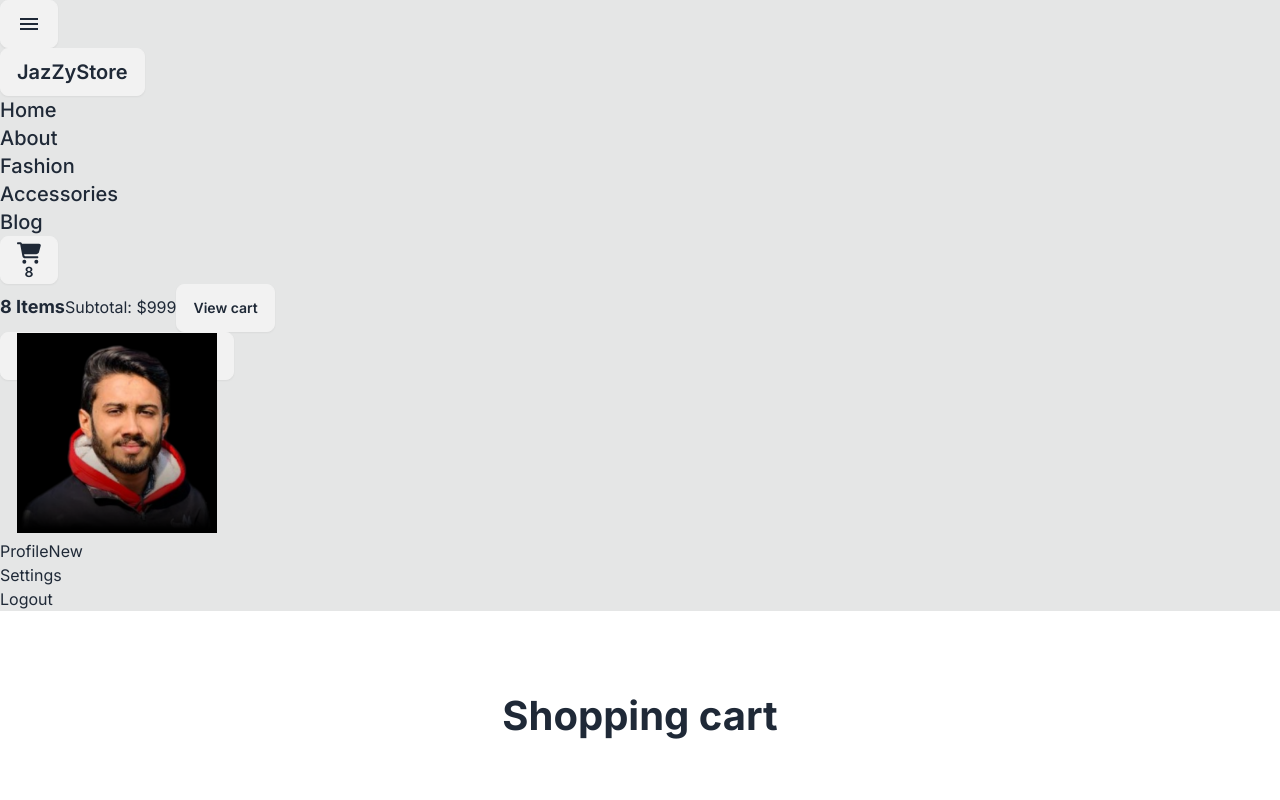
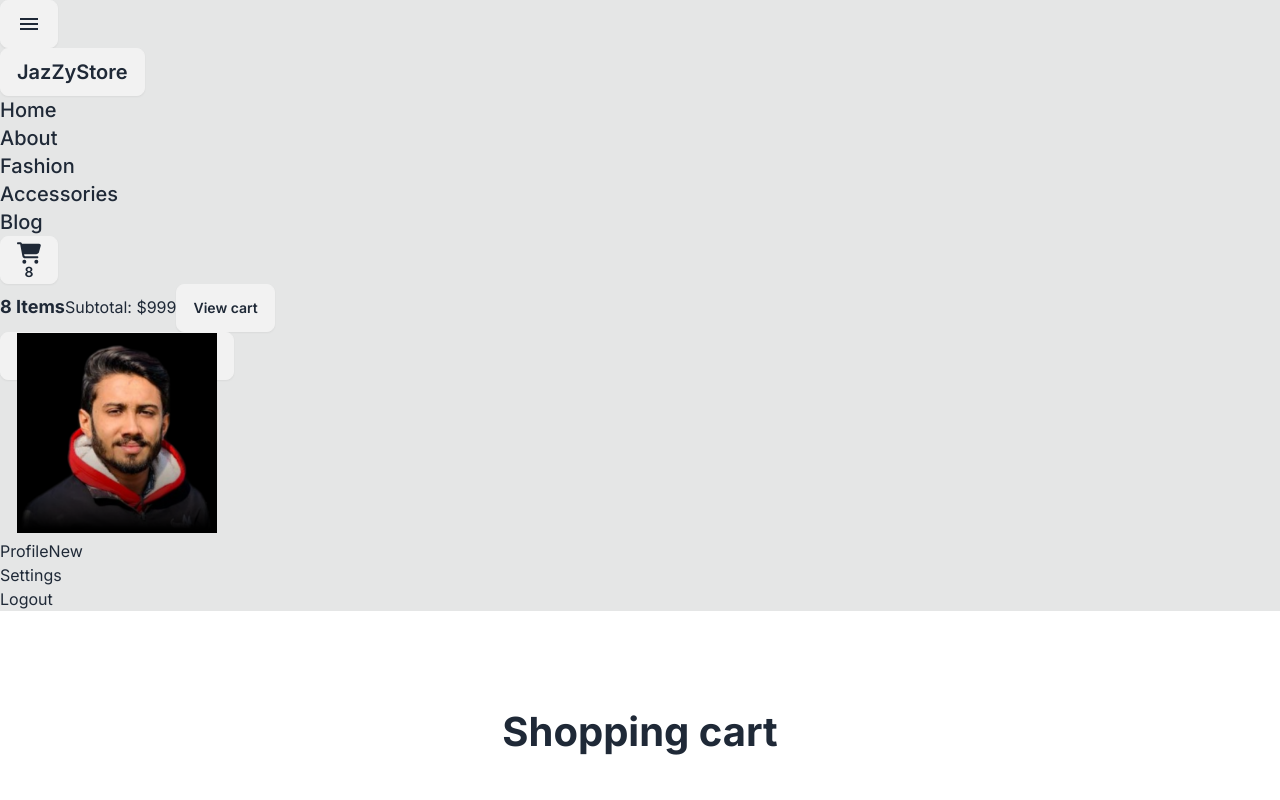
Before and after one commit to Talha-H/Store_1, a Next.js app: page /cart in a window 1280 px wide. Shown: the top 800 px of the page. Built offline with nearby package versions, Linux system fonts and the light colour scheme.

Commit message:
cart fix

```diff
--- a/src/app/cart/page.jsx
+++ b/src/app/cart/page.jsx
@@ -5,7 +5,7 @@ import Image from "next/image";
 const CartPage = () => {
   return (
     <div className="md:py-20 w-full max-w-[1280px] px-5 md:px-10 mx-auto">
-      <div className="title text-[30px] max-w-[800px] mx-auto font-bold text-center md:text-[40px] leading-tight">
+      <div className="title text-[30px] max-w-[800px] mx-auto font-bold text-center md:text-[40px] leading-tight mt-4">
         Shopping cart
       </div>
       <div className="flex flex-col flex-[2] items-center justify-center pb-[50px] md:mt-14">
```
